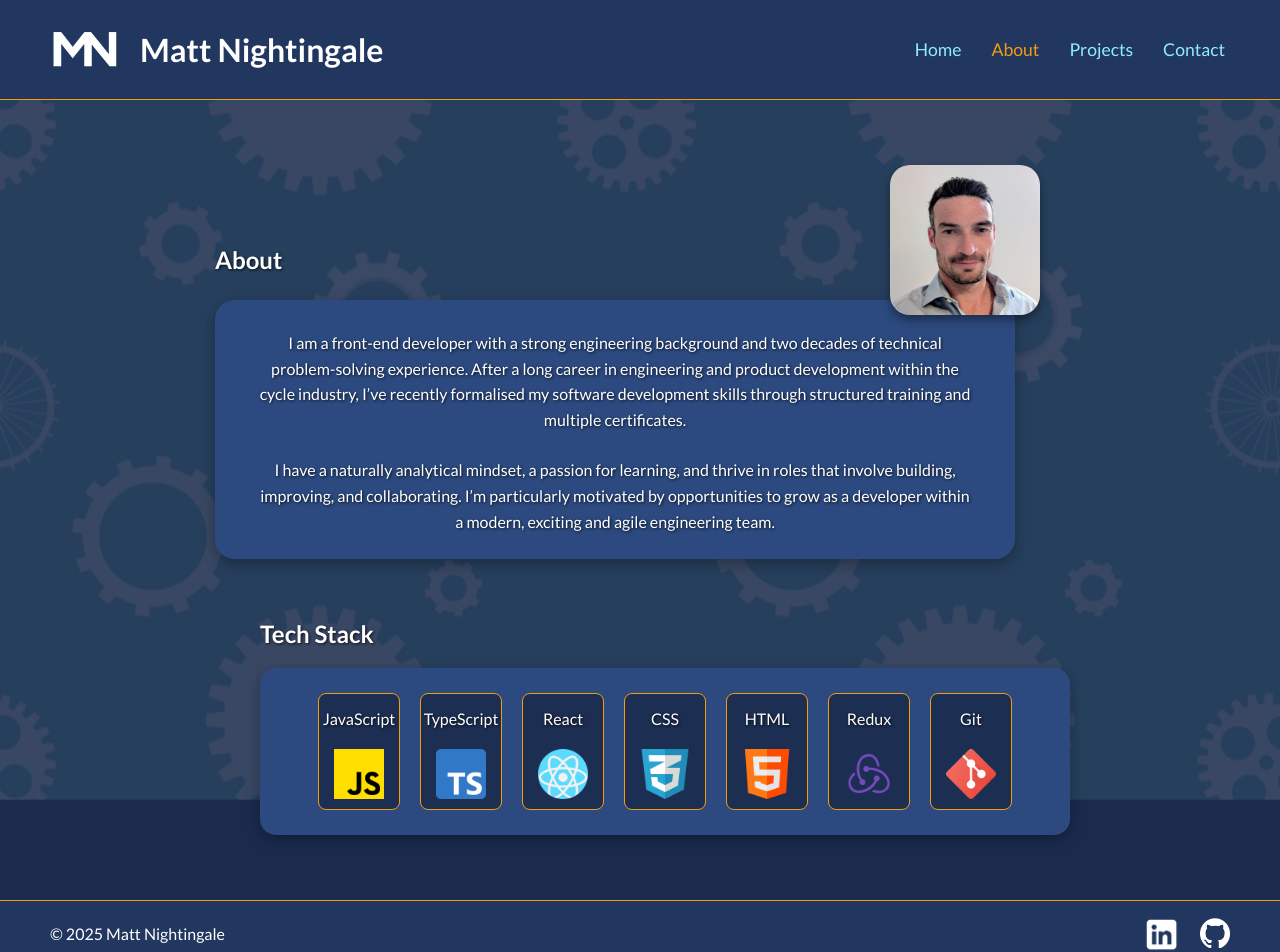
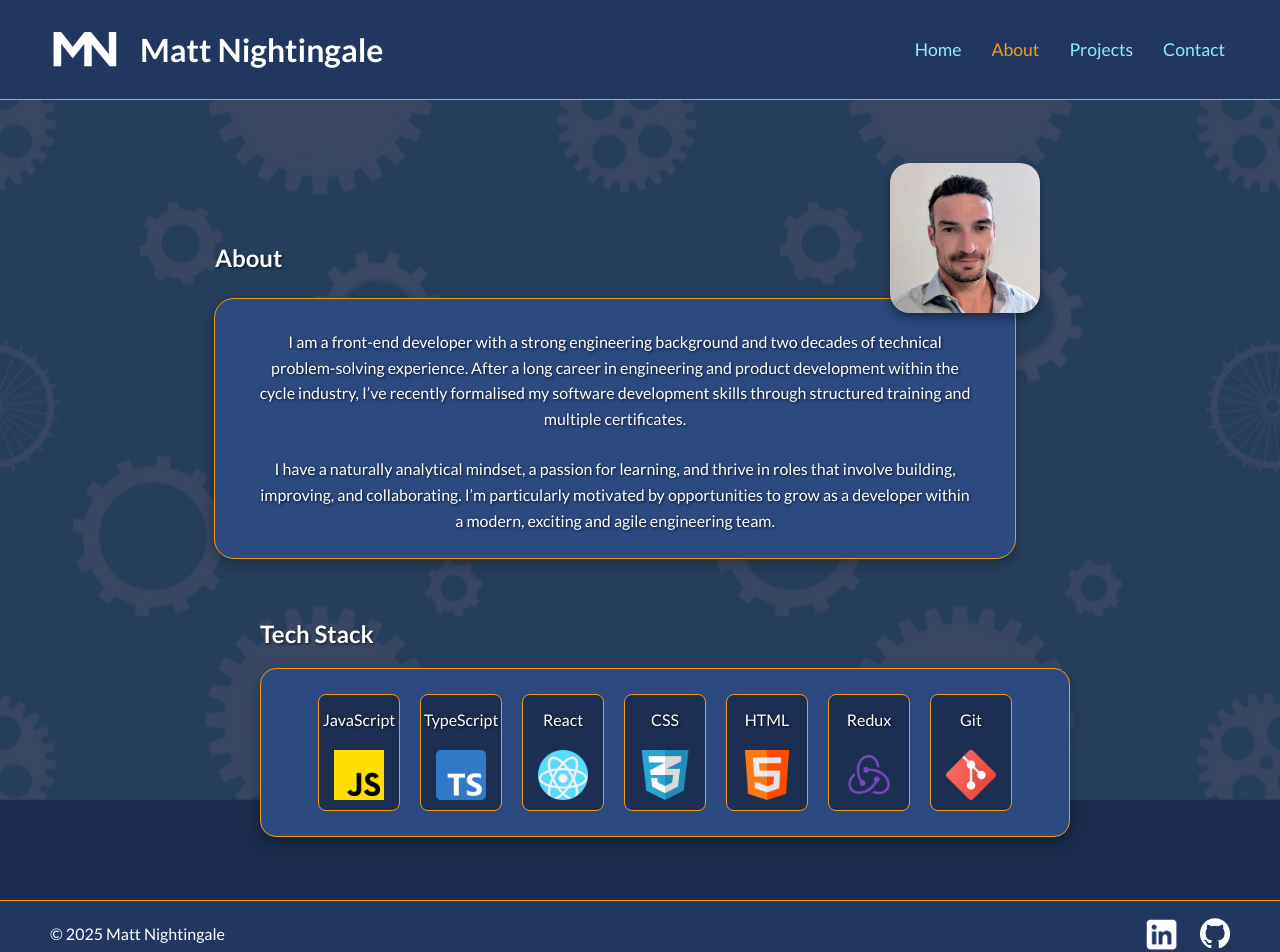
Before and after one commit to MattNightingale/portfolio, a React (Vite) app: page /about in a window 1280 px wide. Shown: the top 952 px of the page. Built offline with nearby package versions, Linux system fonts and the light colour scheme.

Commit message:
styling and animation changes

```diff
--- a/src/Components/About/About.jsx
+++ b/src/Components/About/About.jsx
@@ -6,17 +6,17 @@ import { SlideInFromLeft, SlideInFromRight, SlideInFromTop } from "../Animations
 function About() {
   return (
     <div className={styles.wrapper}>
-      <SlideInFromLeft fullWidth>
+      <SlideInFromLeft fullWidth >
       <h2 className={styles.title}>About</h2>
       </SlideInFromLeft>
-      <SlideInFromTop>
+      <SlideInFromTop delay={0.2}>
         <img
           src="/assets/mugshot.jpg"
           alt="Matt Nightingale portrait"
           className={styles.portrait}
         />
       </SlideInFromTop>
-      <SlideInFromRight>
+      <SlideInFromRight delay={0.4}>
         <div className={styles.content}>
           <div className={styles.text}>
             <p>
--- a/src/Components/About/About.module.css
+++ b/src/Components/About/About.module.css
@@ -35,6 +35,7 @@
   text-shadow: 1px 1px 3px rgba(0, 0, 0, 0.8);
   background-color: var(--primary-color);
   border-radius: 20px;
+  border: 1px solid var(--accent-color);
   position: relative;
   box-shadow: 0 5px 15px rgba(0, 0, 0, 0.3);
 }
--- a/src/Components/ProjectCard/ProjectCard.module.css
+++ b/src/Components/ProjectCard/ProjectCard.module.css
@@ -4,6 +4,7 @@
   width: 95%;
   max-width: 400px;
   border-radius: 16px;
+  border: 1px solid var(--accent-color);
   display: flex;
   flex-direction: column;
   flex-shrink: 0;
--- a/src/Components/Projects/Projects.jsx
+++ b/src/Components/Projects/Projects.jsx
@@ -24,9 +24,10 @@ function Projects() {
 
   return (
     <div className={styles.wrapper}>
-      <SlideInFromRight fullWidth={true} offset={200} duration={1}>
+      <SlideInFromLeft fullWidth={true} offset={200} duration={1}>
       <h2 className={styles.title}>Projects</h2>
-      </SlideInFromRight>
+      </SlideInFromLeft>
+      <SlideInFromRight fullWidth={true} offset={300} duration={1}>
       <div className={styles.carousel}>
         {projects.map((p, index) => {
           const card = (
@@ -57,11 +58,12 @@ function Projects() {
                 ...marginStyle,
               }}
             >
-              <AnimationComponent key={p.name}>{card}</AnimationComponent>
+              <AnimationComponent key={p.name} delay={0.2}>{card}</AnimationComponent>
             </div>
           );
         })}
       </div>
+      </SlideInFromRight>
     </div>
   );
 }
--- a/src/Components/TechStack/TeckStack.jsx
+++ b/src/Components/TechStack/TeckStack.jsx
@@ -5,10 +5,10 @@ import { SlideInFromLeft, SlideInFromRight } from "../Animations/Animations";
 function TechStack() {
   return (
     <div className={styles.wrapper}>
-      <SlideInFromRight fullWidth>
+      <SlideInFromRight fullWidth delay={0.2}>
       <h2 className={styles.title}>Tech Stack</h2>
       </SlideInFromRight>
-      <SlideInFromLeft fullWidth>
+      <SlideInFromLeft fullWidth delay={0.4}>
       <div className={styles.techList}>
         {skills.map((skill) => (
           <div key={skill.name} className={styles.techItem}>
--- a/src/Components/TechStack/TeckStack.module.css
+++ b/src/Components/TechStack/TeckStack.module.css
@@ -24,6 +24,7 @@
   width: 90%;
   max-width: 1000px;
   border-radius: 16px;
+  border: 1px solid var(--accent-color);
   background-color: var(--primary-color);
   color: var(--text-color);
   text-shadow: 1px 1px 3px rgba(0, 0, 0, 0.8);
```
